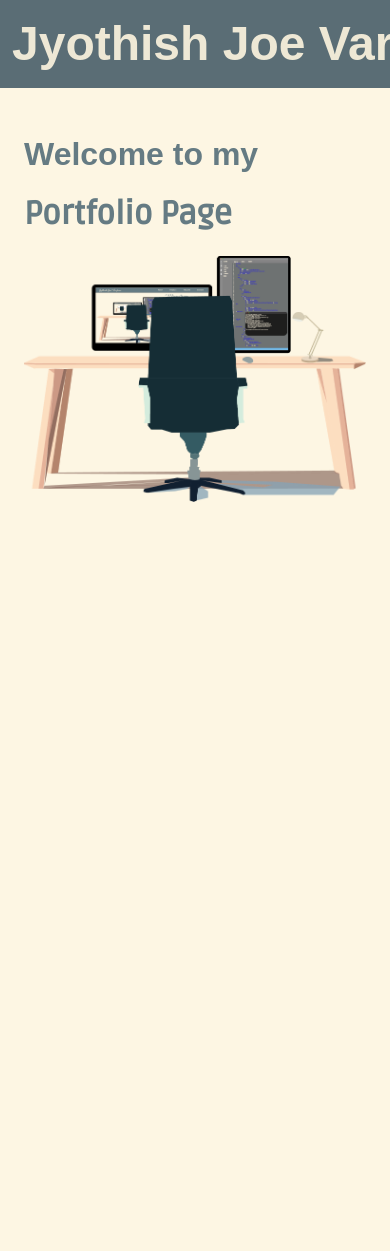
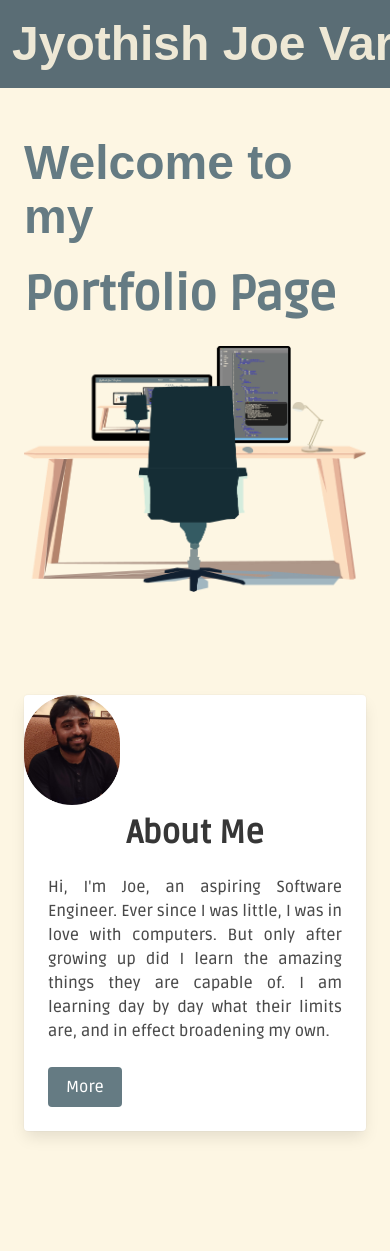
Before and after one commit to joevarghesecoding/portfolio_2.0.1, a website: page index.html in a window 390 px wide. Shown: the top 1251 px of the page. Before the commit the page ends 844 px from the top, so only its background shows below. Drawn offline with Linux system fonts and the light colour scheme; a web font is replaced by a local one.

Commit message:
adding about me

```diff
--- a/index.html
+++ b/index.html
@@ -48,18 +48,62 @@
 
       </nav>
     </section>
-  <section class="section">
+  <section class="section" id="home">
     <div class="container">
-      <h2 class="title is-family-secondary has-text-primary">
-        Welcome to my
-      </h2>
-      <h2 class="title is-family-primary has-text-primary">
-        Portfolio Page
-      </h2>
-      <img src="./images/1x/pc-background.png" alt="img background">
+      <div class="columns">
+        <div class="column is-4 is-offset-8">
+          <h2 class="title is-family-secondary has-text-primary is-size-1-mobile is-size-1-tablet">
+            Welcome to my
+          </h2>
+        </div>
+      </div>
+      <div class="columns">
+        <div class="column is-6 is-offset-10">
+          <h2 class="title is-family-primary has-text-primary is-size-1-mobile is-size-1-tablet">
+            Portfolio Page
+          </h2>
+        </div>
+      </div>
+      <div class="columns">
+        <div class="column is-12">
+          <img src="./images/1x/pc-background.png" alt="img background">
+        </div>
+      </div>
     </div>
   </section>
 
+  <section class="section" id="cards">
+    <div class="columns">
+      <div class="column">
+        <div class="modal">
+
+        </div>
+        <div class="card">
+          <div class="card-image">
+            <figure class="image is-96x96 is-rounded">
+              <img src="./images/face-pic.png" alt="Profile Picture">
+            </figure>
+          </div>
+          <div class="card-content">
+            <p class="title has-text-centered">About Me</p>
+            <p class="content has-text-justified">
+              Hi, I'm Joe, an aspiring Software Engineer. Ever since I was little, I was in love with computers. But only after growing up did I learn the amazing things they are capable of. I am learning day by day what their limits are, and in effect broadening my own.
+            </p>
+            <button class="button is-primary">More</button>
+          </div>
+        </div>
+      </div>
+      <div class="column">
+
+      </div>
+      <div class="column">
+
+      </div>
+      <div class="column">
+
+      </div>
+    </div>
+  </section>
 
   </body>
 </html>
```
Also changed, not shown: images/face-pic.png (added).
